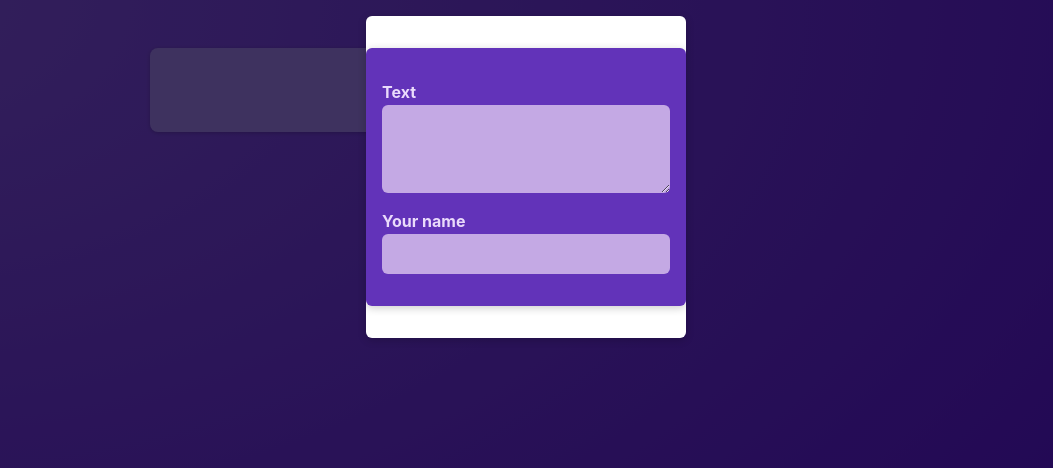
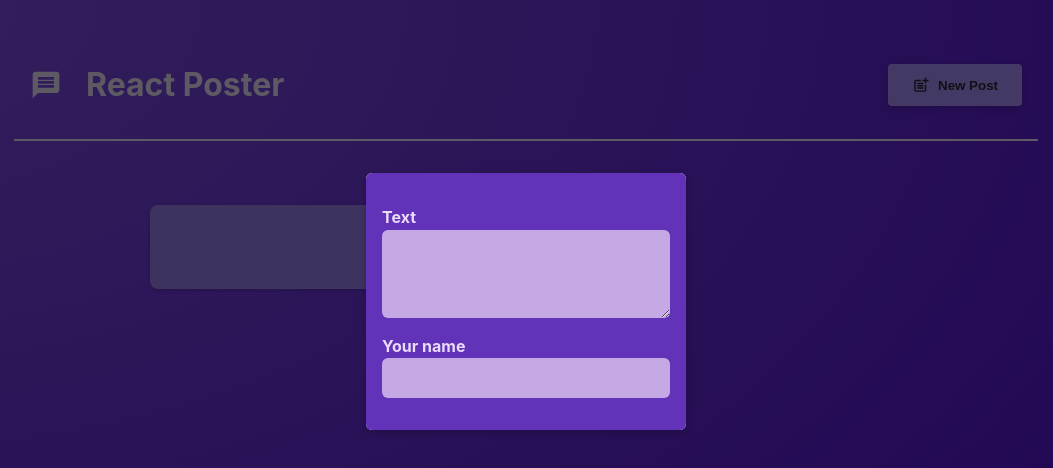
Before and after one commit to ChitraRajasekaran/Reactcc, a React (Vite) app: page / in a window 1280 px wide. Shown: the top 468 px of the page, without its empty margins (114-1167 px from the left). Built offline with nearby package versions, Linux system fonts and the light colour scheme.

Commit message:
Adding a shared header

```diff
--- a/package.json
+++ b/package.json
@@ -11,7 +11,8 @@
   },
   "dependencies": {
     "react": "^18.2.0",
-    "react-dom": "^18.2.0"
+    "react-dom": "^18.2.0",
+    "react-icons": "^5.0.0"
   },
   "devDependencies": {
     "@types/react": "^18.2.43",
--- a/src/App.jsx
+++ b/src/App.jsx
@@ -1,10 +1,22 @@
+import { useState } from "react";
 import PostsList from "./components/PostsList";
+import MainHeader from "./components/MainHeader";
 
 function App() {
-  return ( <main>
-
-    <PostsList />
-    </main>
+  const[modalIsVisible,setModalIsVisible] = useState(true);
+  function showModalHandler() {
+    setModalIsVisible(true);
+  }
+  function hideModalHandler() {
+    setModalIsVisible(false);
+  }
+  return (
+    <>
+      <MainHeader />
+      <main>
+        <PostsList isPosting={modalIsVisible} />
+      </main>
+    </>
   );
 }
 
--- /dev/null
+++ b/src/components/MainHeader.jsx
@@ -0,0 +1,22 @@
+import { MdPostAdd, MdMessage } from 'react-icons/md';
+
+import classes from './MainHeader.module.css';
+
+function MainHeader({ onCreatePost }) {
+  return (
+    <header className={classes.header}>
+      <h1 className={classes.logo}>
+        <MdMessage />
+        React Poster
+      </h1>
+      <p>
+        <button className={classes.button} onClick={onCreatePost}>
+          <MdPostAdd size={18} />
+          New Post
+        </button>
+      </p>
+    </header>
+  );
+}
+
+export default MainHeader;
--- /dev/null
+++ b/src/components/MainHeader.module.css
@@ -0,0 +1,36 @@
+.header {
+    /* padding: 2rem 10%; */
+    margin: 2rem 10%;
+    padding: 1rem;
+    text-align: center;
+    display: flex;
+    justify-content: space-between;
+    align-items: center;
+    border-bottom: 2px solid #ece1fa;
+  }
+
+  .logo {
+    font-size: 2rem;
+    display: flex;
+    gap: 1.5rem;
+    align-items: center;
+    color: #ece1fa;
+  }
+
+  .button {
+    display: inline-flex;
+    align-items: center;
+    gap: 0.5rem;
+    padding: 0.75rem 1.5rem;
+    background-color: #a990fb;
+    color: #2a2630;
+    border: none;
+    border-radius: 4px;
+    box-shadow: 0 2px 8px rgba(0, 0, 0, 0.2);
+    cursor: pointer;
+    font-weight: bold;
+  }
+
+  .button:hover {
+    background-color: #8c6cf7;
+  }
--- a/src/components/NewPost.module.css
+++ b/src/components/NewPost.module.css
@@ -2,9 +2,6 @@
     background-color: #6233b9;
     padding: 1rem;
     width: 20rem;
-    margin: 2rem auto;
-    border-radius: 6px;
-    box-shadow: 0 2px 8px rgba(0, 0, 0, 0.2);
   }
 
   .form label {
```
Also changed, not shown: 1 other file (tests, documents, lock files or other folders).
